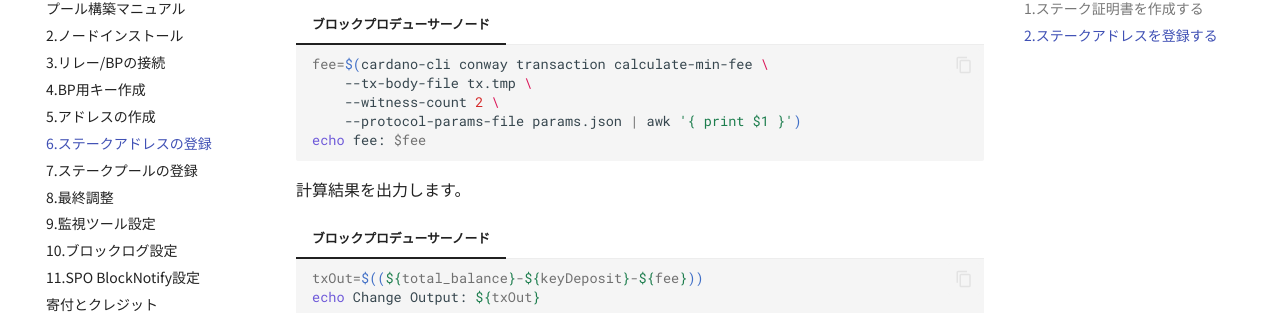
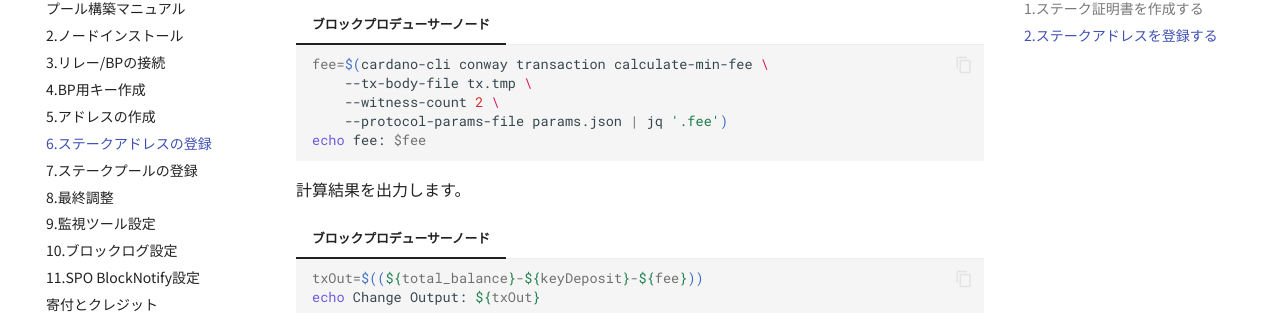
Before and after one commit to btbf/spojapanguild, an MkDocs documentation site: the page built from docs/setup/6-register-stakeaddress.md, in a window 1280 px wide and 900 px high, scrolled down 1898 px. Shown: the part 148-461 px from the top of the window. Built offline with MkDocs 1.6.1 and Material for MkDocs 9.7.7, drawn with Linux system fonts in a browser that asks for light colours; comment, search, counter and statistics services are not loaded.

Commit message:
Update 6-register-stakeaddress.md

````diff
--- a/docs/setup/6-register-stakeaddress.md
+++ b/docs/setup/6-register-stakeaddress.md
@@ -94,7 +94,7 @@
     fee=$(cardano-cli conway transaction calculate-min-fee \
         --tx-body-file tx.tmp \
         --witness-count 2 \
-        --protocol-params-file params.json | awk '{ print $1 }')
+        --protocol-params-file params.json | jq '.fee')
     echo fee: $fee
     ```
 
````
